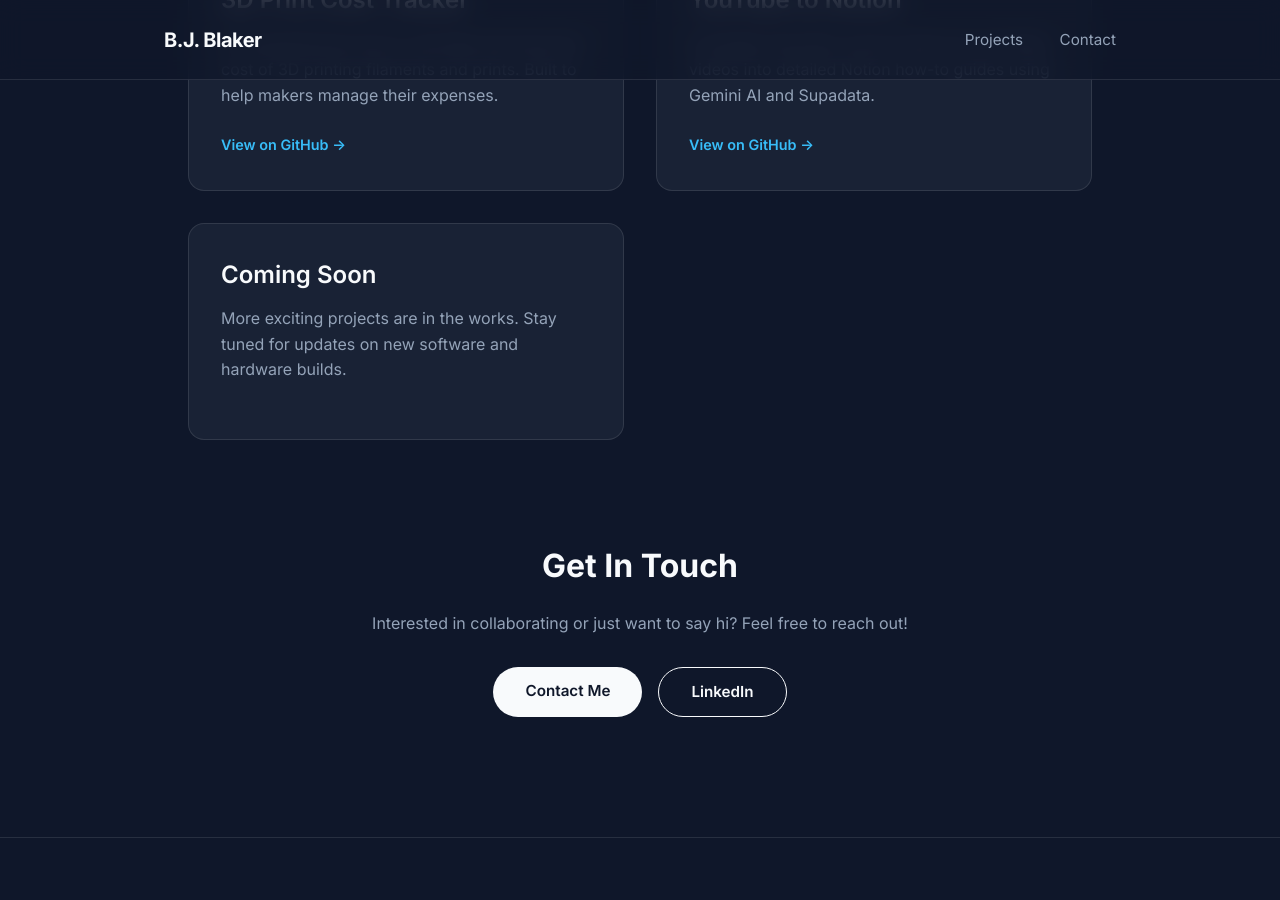
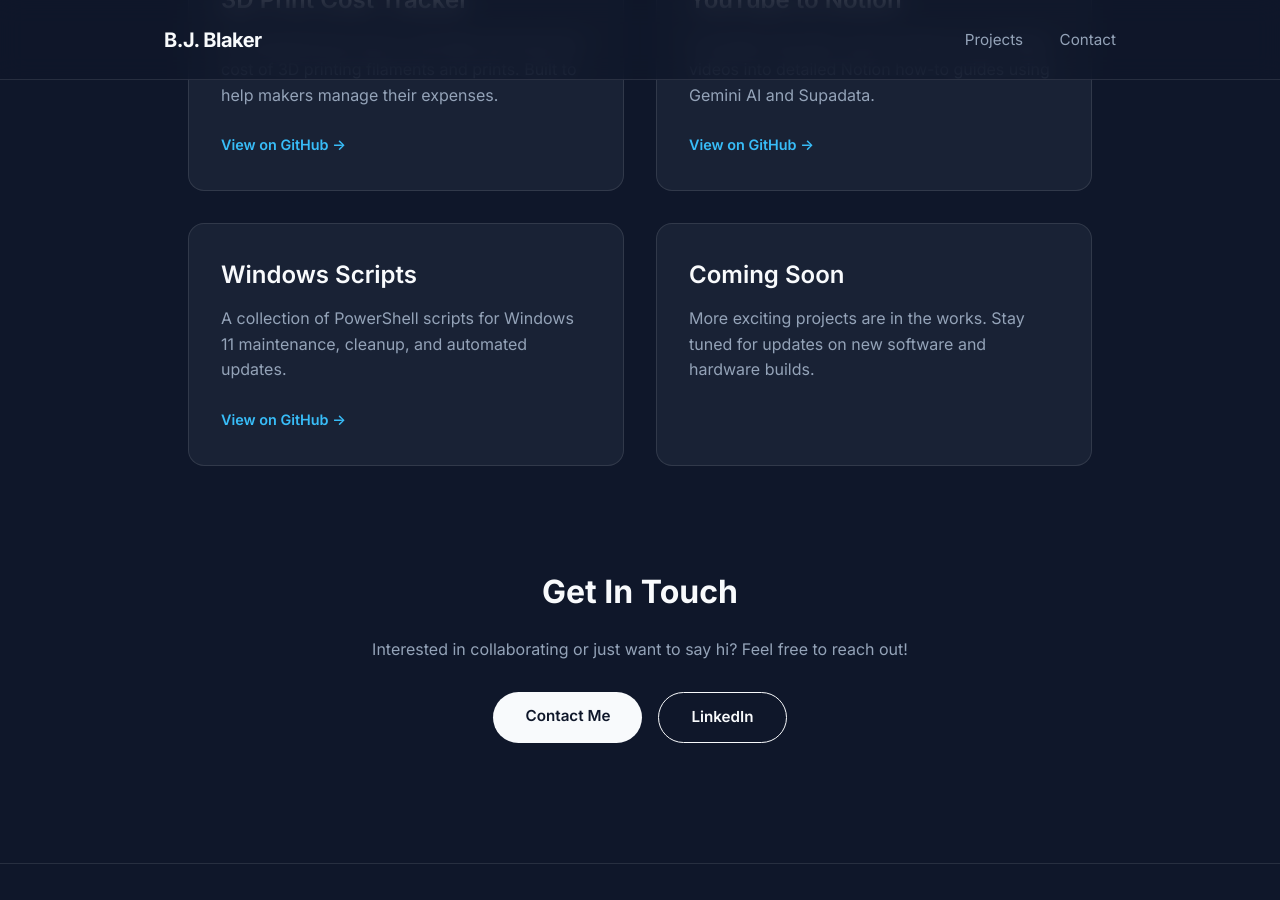
Before and after one commit to bjblakerpy/bjblakerpy.github.io, a Jekyll site: the page built from index.md, in a window 1280 px wide and 900 px high, scrolled down 692 px. Built offline with Jekyll 4.4.1, drawn with Linux system fonts in a browser that asks for light colours.

Commit message:
Add Windows Scripts project to portfolio

```diff
--- a/index.md
+++ b/index.md
@@ -31,6 +31,15 @@ title: Home
             </div>
         </article>
 
+        <!-- Project 3 -->
+        <article class="project-card">
+            <h3>Windows Scripts</h3>
+            <p>A collection of PowerShell scripts for Windows 11 maintenance, cleanup, and automated updates.</p>
+            <div class="links">
+                <a href="https://github.com/bjblakerpy/windows-scripts" target="_blank">View on GitHub &rarr;</a>
+            </div>
+        </article>
+
         <!-- Add more projects here as needed -->
         <!-- Example Placeholder -->
          <article class="project-card">
```
